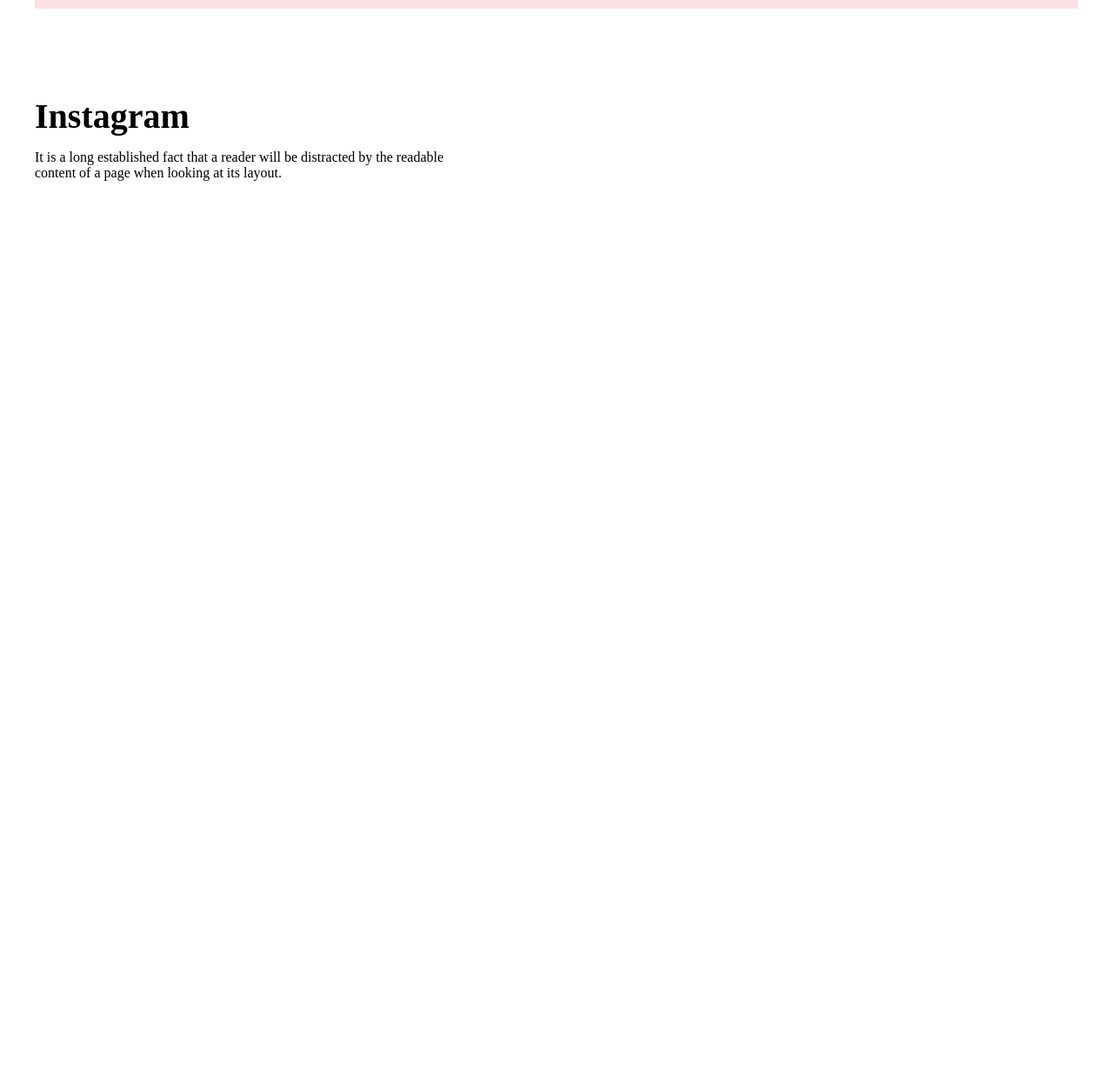
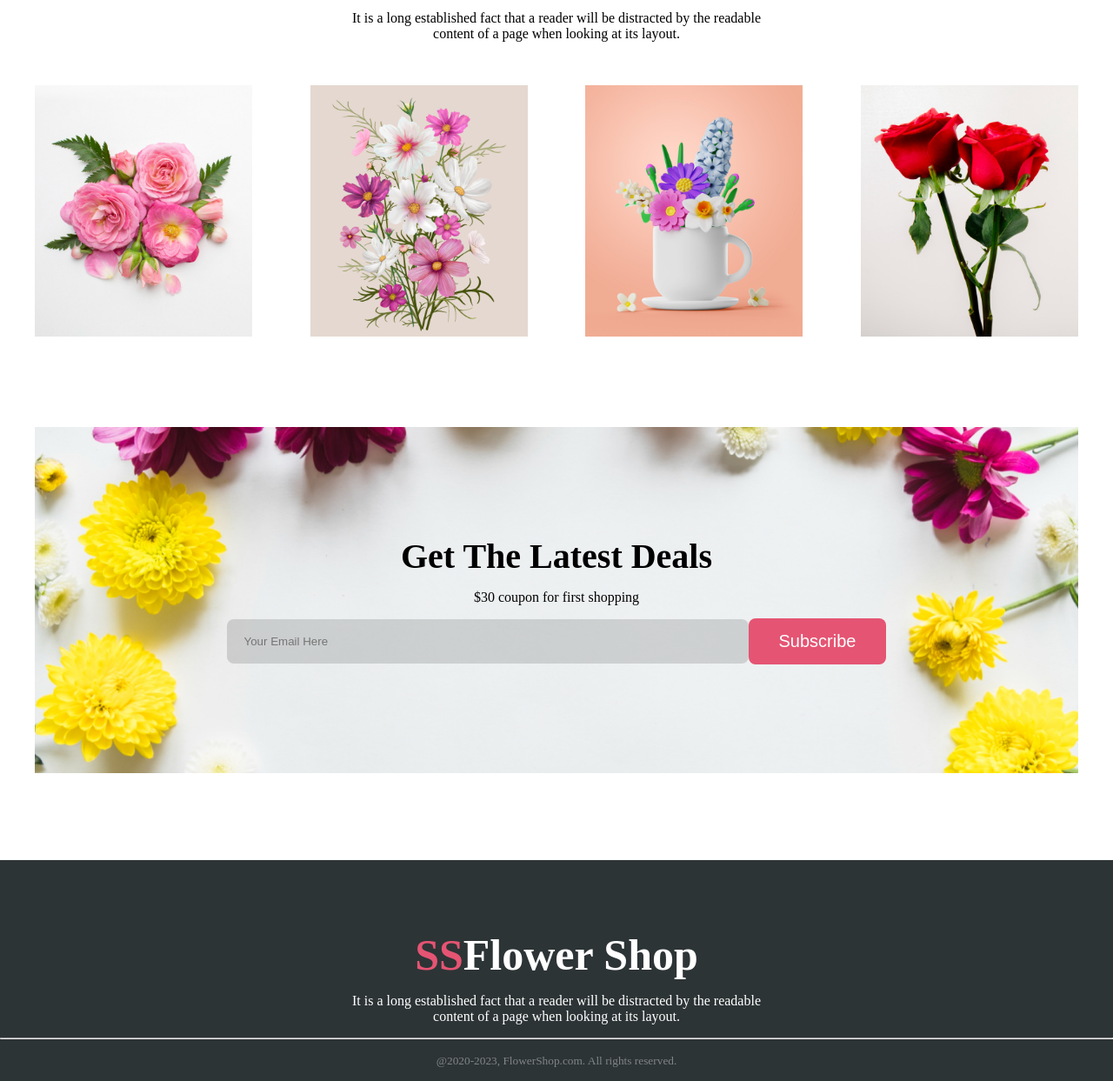
Before and after one commit to Samiyasultana/ss-flower-shop, a plain HTML site: page index.html in a window 1280 px wide. Shown: the part 2754-3997 px from the top of the page at 87% size. Before the commit the page ends 2977 px from the top, so only its background shows below. Drawn offline with Linux system fonts and the light colour scheme.

Commit message:
footer part added

```diff
--- a/index.html
+++ b/index.html
@@ -118,10 +118,45 @@
                     <p>It is a long established fact that a reader will be distracted by the readable <br> content
                         of a
                         page when looking at its layout.</p>
+                    <div class="image-gellary">
+                        <div class="image-gellary-item">
+                            <img src="images/Flower 01.png" alt="Flower Image">
+                        </div>
+                        <div class="image-gellary-item">
+                            <img src="images/Rectangle 4.png" alt="Flower Image">
+                        </div>
+                        <div class="image-gellary-item">
+                            <img src="images/Rectangle 5.png" alt="Flower Image">
+                        </div>
+                        <div class="image-gellary-item">
+                            <img src="images/Rectangle 6.png" alt="Flower Image">
+                        </div>
+                    </div>
+                </div>
+            </div>
+        </section>
+        <section>
+            <div class="container">
+                <div class="subscribe-part">
+                    <h2>Get The Latest Deals</h2>
+                    <p>$30 coupon for first shopping</p>
+                    <div class="subscribe-field">
+                        <input type="email" name="email" id="email" placeholder="Your Email Here">
+                        <button class="btn">Subscribe</button>
+                    </div>
                 </div>
             </div>
         </section>
     </main>
+    <footer id="footer-part">
+        <h1><span>SS</span>Flower Shop</h1>
+        <p>It is a long established fact that a reader will be distracted by the readable <br> content of a page when
+            looking at its layout.</p>
+        <hr>
+        <div class="footer-foot">
+            <p><small>@2020-2023, FlowerShop.com. All rights reserved. </small></p>
+        </div>
+    </footer>
 </body>
 
 </html>
--- a/style.css
+++ b/style.css
@@ -20,6 +20,11 @@ h2 {
 
 span {
     color: #E55473;
+}
+
+input {
+    border: none;
+    outline: none;
 }
 
 li {
@@ -69,7 +74,7 @@ p {
     display: flex;
     justify-content: space-between;
     align-items: center;
-    height: 100vh;
+    height: 80vh;
     margin-top: 100px;
 }
 
@@ -158,3 +163,56 @@ p {
 .hot-content {
     text-align: center;
 }
+
+
+.instagram-part {
+    text-align: center;
+    margin: 100px 0;
+}
+
+.image-gellary {
+    display: flex;
+    justify-content: space-between;
+    gap: 20px;
+    margin-top: 50px;
+}
+
+.image-gellary-item img {
+    width: 250px;
+}
+
+.subscribe-part {
+    background-image: url(images/Rectangle\ 9.png);
+    background-repeat: no-repeat;
+    background-position: center;
+    background-size: cover;
+    text-align: center;
+    padding: 125px 0;
+    margin: 100px 0;
+}
+
+.subscribe-field {
+    display: flex;
+    align-items: center;
+    justify-content: center;
+}
+
+.subscribe-field input {
+    width: 50%;
+    background: rgb(39 39 39 / 16%);
+    padding: 18px 20px;
+    border-radius: 8px;
+}
+
+#footer-part {
+    background: #2d3436;
+    color: white;
+    text-align: center;
+    padding: 80px 0 0 0;
+}
+
+.footer-foot p {
+    margin: 0;
+    color: rgba(255, 255, 255, 0.40);
+    padding: 15px 0;
+}
```
